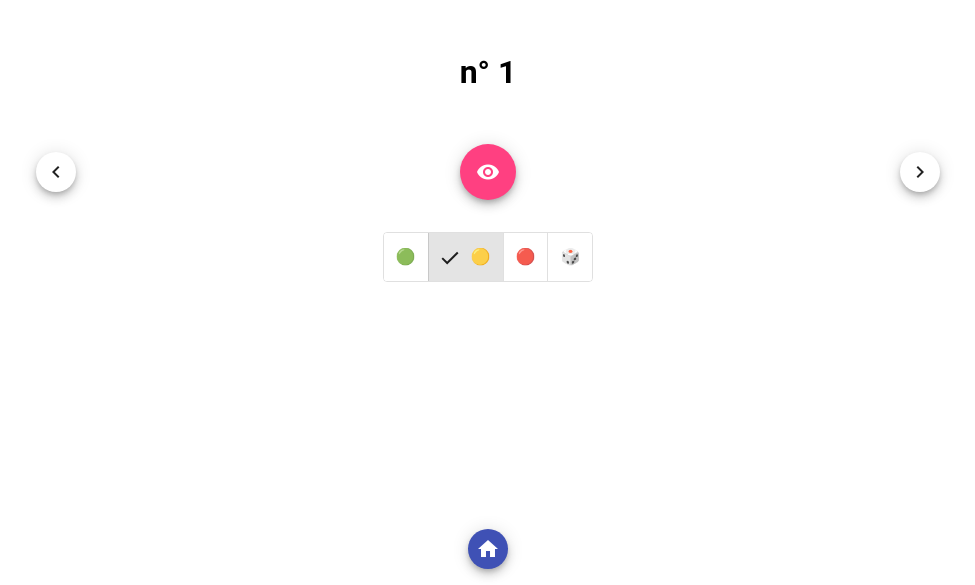
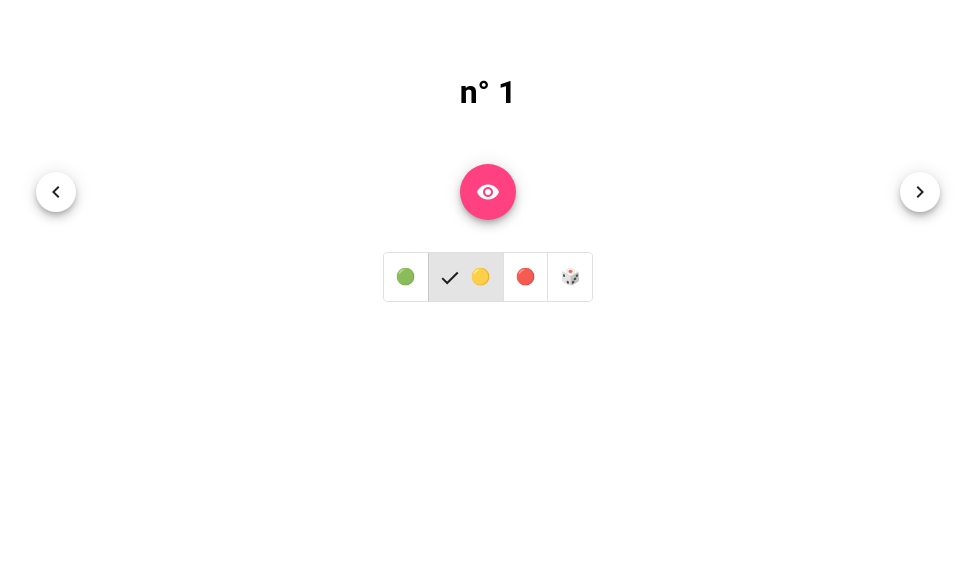
Before and after one commit to mrizzello/pictionary, an Angular app: page /game in a window 1280 px wide. Shown: the part 215-800 px from the top of the page, without its empty margins (152-1127 px from the left). Built offline with nearby package versions, Linux system fonts and the light colour scheme.

Commit message:
cosmetic corrections

```diff
--- a/src/app/game/game.html
+++ b/src/app/game/game.html
@@ -31,7 +31,7 @@
   </mat-button-toggle-group>
 </div>
 <div class="navigation-buttons home-button">
-  <a mat-mini-fab routerLink="/" color="primary" aria-label="Home">
+  <!--a mat-mini-fab routerLink="/" color="primary" aria-label="Home">
     <mat-icon>home</mat-icon>
-  </a>
+  </a-->
 </div>
```
